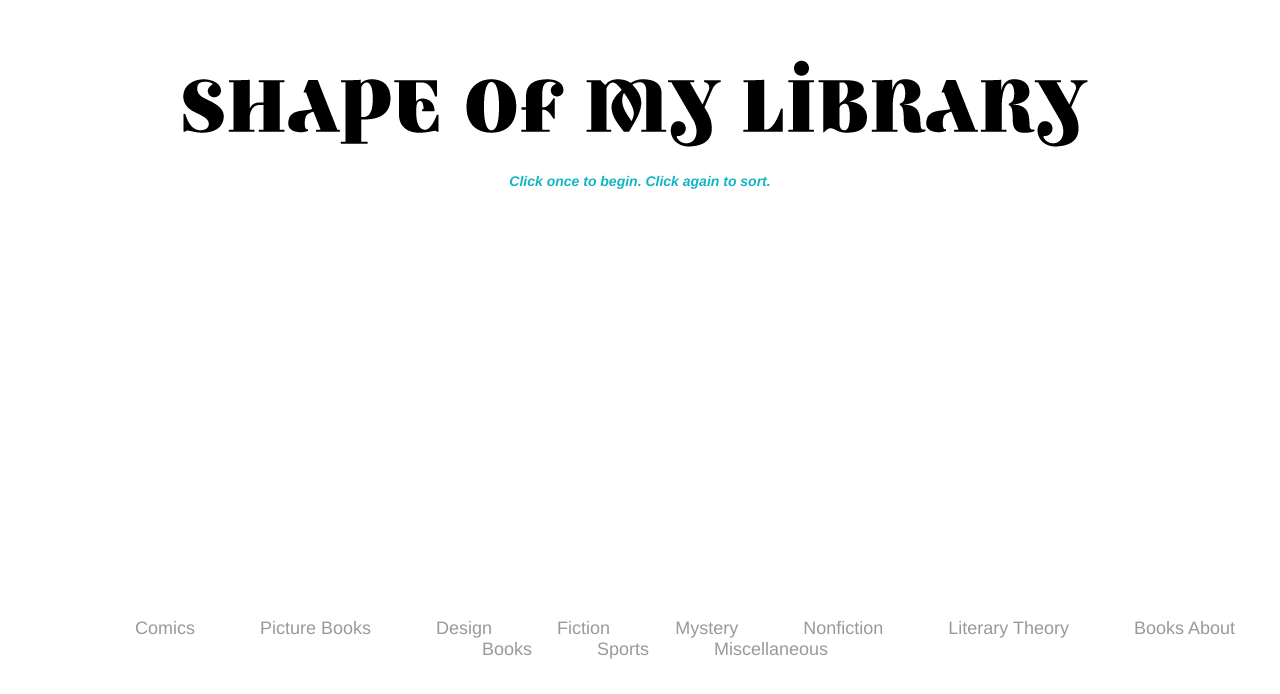
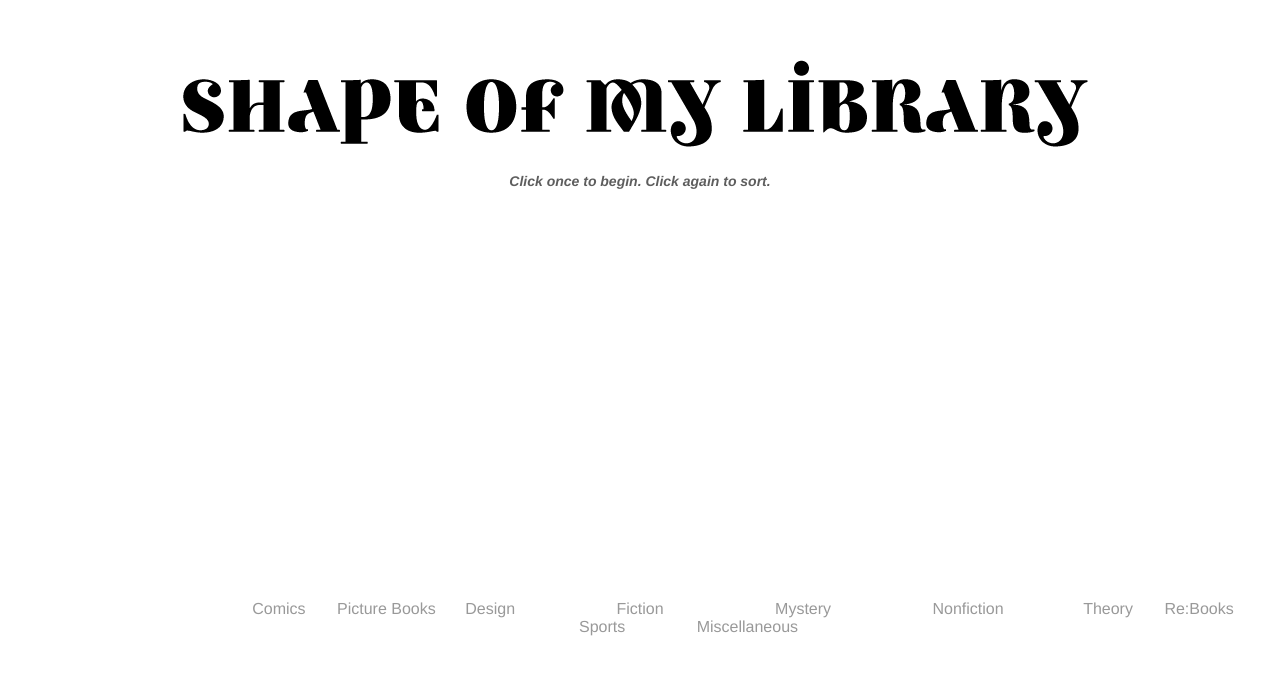
Before and after one commit to sarahghp/ShapeOfMyLibrary, a plain HTML site: page index.html in a window 1280 px wide. Drawn offline with Linux system fonts and the light colour scheme.

Commit message:
Before we break everything

```diff
--- a/d3_exp_4.js
+++ b/d3_exp_4.js
@@ -30,6 +30,12 @@ function IntroVis() {
         };
 
 
+        // this.logGenreCenters = function() {
+           // for each (genre in this.genreCenters){
+           //     console.log (genre);
+           // }
+        //}
+
 
 
     //Main run method
@@ -40,6 +46,7 @@ function IntroVis() {
             layout = this.createLayout();
             svg = this.createSVG();
             this.createCircles();
+            //this.logGenreCenters();
             //this.displayByGenre();
             layout.start();
         };
@@ -262,7 +269,7 @@ function IntroVis() {
                     .attr("cy", function(d) { return d.y; });
 
             })
-            layout.charge(-92)
+            layout.charge(-72)
                 .gravity(.01);
             layout.start();
 
--- a/index.html
+++ b/index.html
@@ -23,19 +23,19 @@
 
        </div>
 
-       <div class="genres">
-       		<ul>
-       			<li>Comics</li>
-       			<li>Picture Books</li>
-       			<li>Design</li>
-       			<li>Fiction</li>
-       			<li>Mystery</li>
-       			<li>Nonfiction</li>
-       			<li>Literary Theory</li>
-       			<li>Books About Books</li>
-       			<li>Sports</li>
-       			<li>Miscellaneous</li>
-       		</ul>
+       <div id="genres">
+
+       			<p id="comics" class="">Comics</p>
+       			<p id="pictureBooks" class="">Picture Books</p>
+       			<p id="design" class="">Design</p>
+       			<p id="fiction" class="">Fiction</p>
+       			<p id="mystery" class="">Mystery</p>
+       			<p id="nonfiction" class="">Nonfiction</p>
+       			<p id="literaryTheory" class="">Theory</p>
+       			<p id="booksAboutBooks" class="">Re:Books</p>
+       			<p id="sports" class="">Sports</p>
+       			<p id="misc" class="">Miscellaneous</p>
+
        	</div>
 
 
--- a/styles.css
+++ b/styles.css
@@ -1,5 +1,5 @@
 body{
-    font-size: 18px;
+    font-size: 16px;
     font-family: Helvetica, Arial, sans-serif;
     color: #999;
     margin:50px 0px;
@@ -37,16 +37,101 @@ a:link{
     font-size: 14px;
     font-style: italic;
     font-weight: bold;
-    color: #11b4c3;
+    color: #5e5e5e;
 }
 
-.genres {
+#genres {
     position: absolute;
     top: 600px;
     left:50px;
 }
 
-.genres li {
+#genres p {
     display: inline;
-    margin: 0 60px 0 0;
 }
+
+/* Front-page genre IDs */
+
+#comics {
+    margin: 0 0 0 156px;
+}
+
+#pictureBooks {
+    margin: 0 0 0 27px;
+}
+
+#design {
+    margin: 0 0 0 25px;
+}
+
+#fiction {
+    margin: 0 0 0 97px;
+}
+
+#mystery {
+    margin: 0 0 0 107px;
+}
+
+#nonfiction {
+    margin: 0 0 0 97px;
+}
+
+#literaryTheory {
+    margin: 0 0 0 75px;
+}
+
+#booksAboutBooks {
+    margin: 0 0 0 27px;
+}
+
+#sports {
+    margin: 0 0 0 47px;
+}
+
+#misc {
+    margin: 0 0 0 67px;
+}
+
+
+
+/* Color classes */
+
+.lightBlue {
+    color: #11b4c3;
+}
+
+.darkOrange {
+    color: #fa660f;
+}
+
+.darkGreen{
+    color: #0b7e2d;
+}
+
+.pink {
+    color: #f86984;
+}
+
+.lightGreen {
+    color: #1ee638;
+}
+
+.red {
+    color: #d00;
+}
+
+.purple {
+    color: #8c23d5;
+}
+
+.lavGray {
+    color: #7a7594;
+}
+
+.darkBlue {
+    color: #261bd8;
+}
+
+.lightOrange {
+    color: #fbac1c;
+}
```
